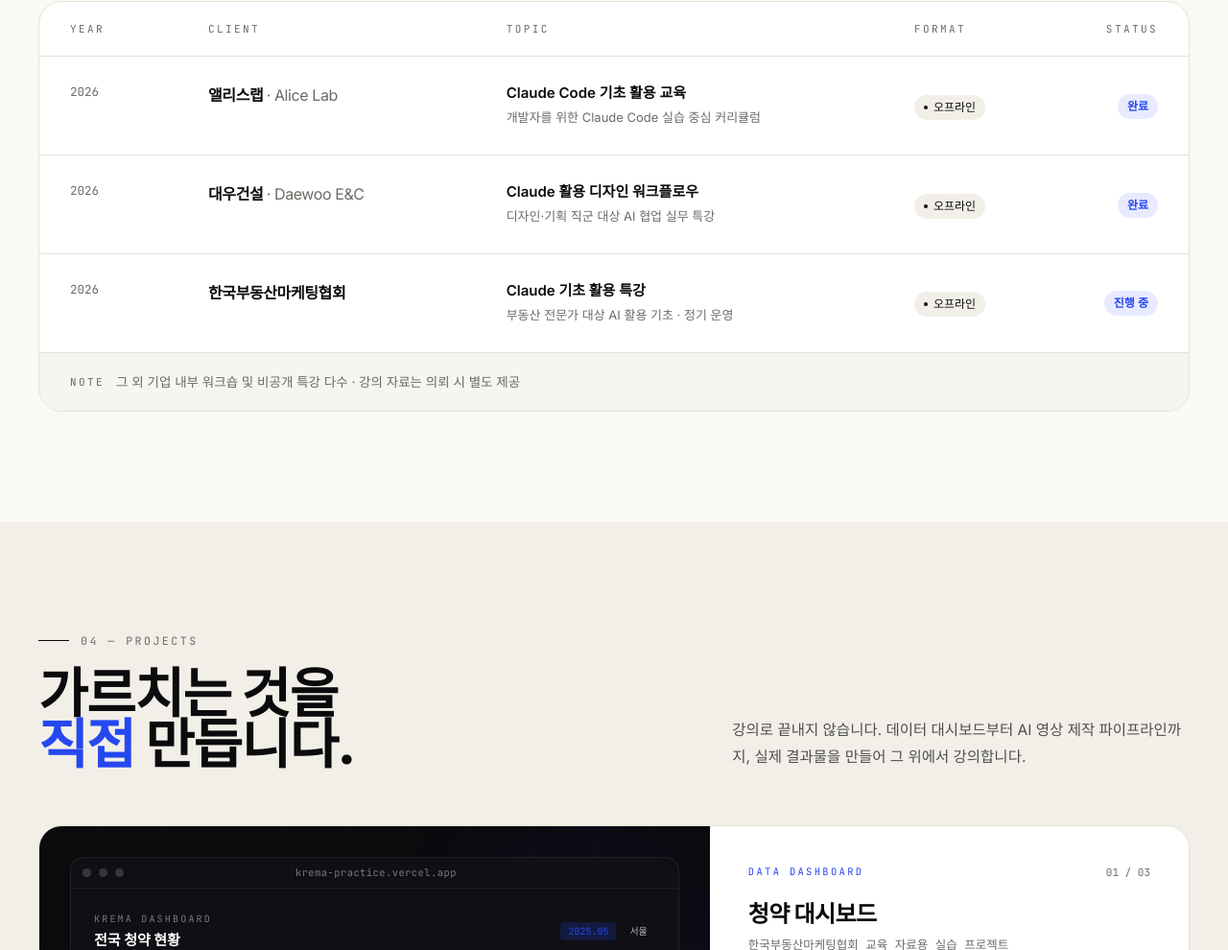
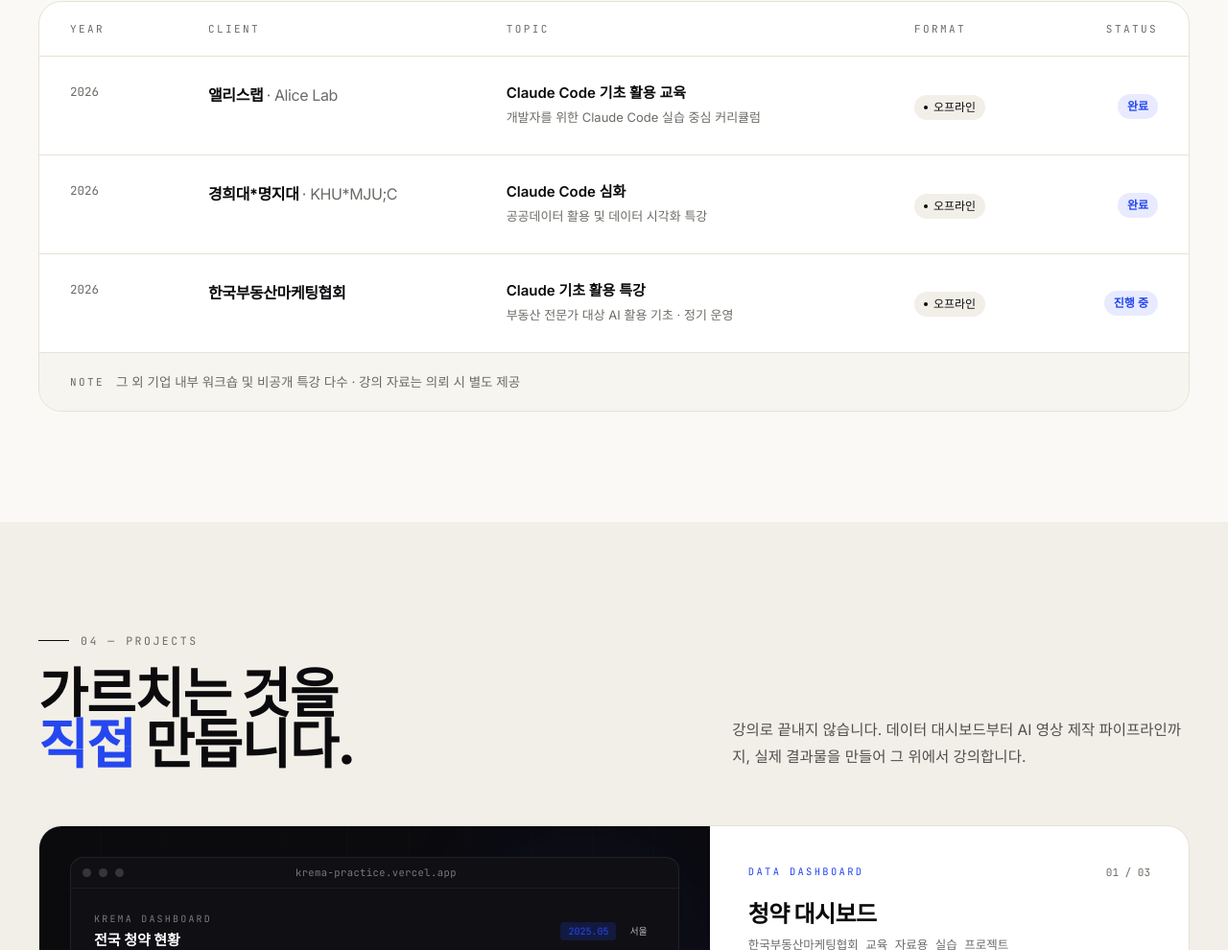
Before and after one commit to aibridge-leo/portfolio, a plain HTML site: page index.html in a window 1280 px wide. Shown: the part 3245-4235 px from the top of the page at 96% size. Drawn offline with nearby package versions, Linux system fonts and the light colour scheme; a web font is replaced by a local one.

Commit message:
Update index.html

```diff
--- a/index.html
+++ b/index.html
@@ -555,12 +555,12 @@
         <div class="font-mono text-[12.5px] text-muted">2026</div>
         <div>
           <div class="text-[12px] font-mono text-muted uppercase tracking-[.16em] md:hidden">Client</div>
-          <div class="text-[16px] font-bold tracking-tight">대우건설 <span class="text-muted font-normal">· Daewoo E&amp;C</span></div>
+          <div class="text-[16px] font-bold tracking-tight">경희대*명지대 <span class="text-muted font-normal">· KHU*MJU;C</span></div>
         </div>
         <div>
           <div class="text-[12px] font-mono text-muted uppercase tracking-[.16em] md:hidden mt-3">Topic</div>
-          <div class="text-[15px] font-semibold leading-snug">Claude 활용 디자인 워크플로우</div>
-          <p class="mt-1 text-[13px] text-muted leading-relaxed">디자인·기획 직군 대상 AI 협업 실무 특강</p>
+          <div class="text-[15px] font-semibold leading-snug">Claude Code 심화</div>
+          <p class="mt-1 text-[13px] text-muted leading-relaxed">공공데이터 활용 및 데이터 시각화 특강</p>
         </div>
         <div class="md:self-center">
           <span class="inline-flex items-center gap-1.5 px-2.5 py-1 rounded-full bg-mist text-[12px] font-medium">
```
